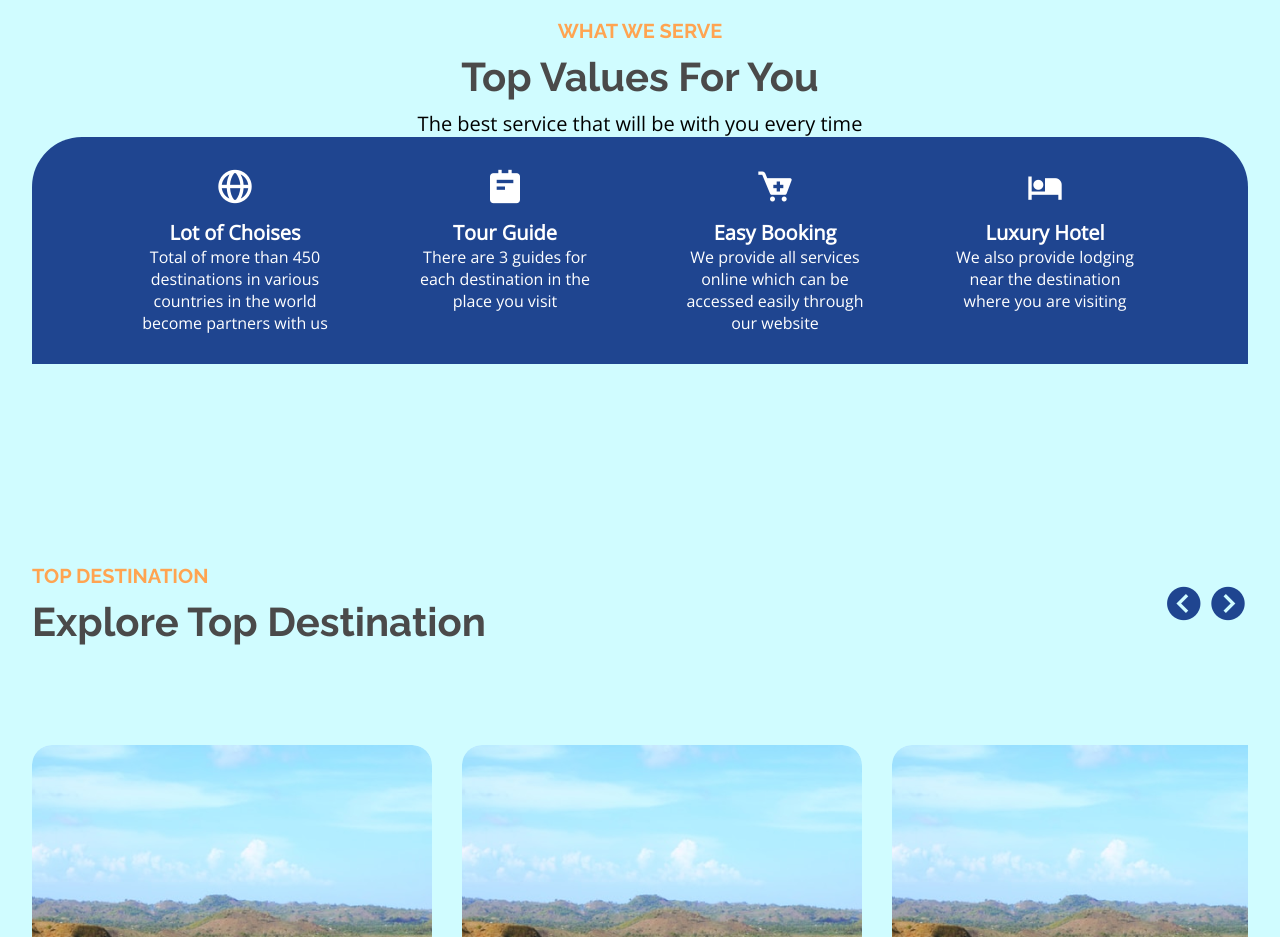
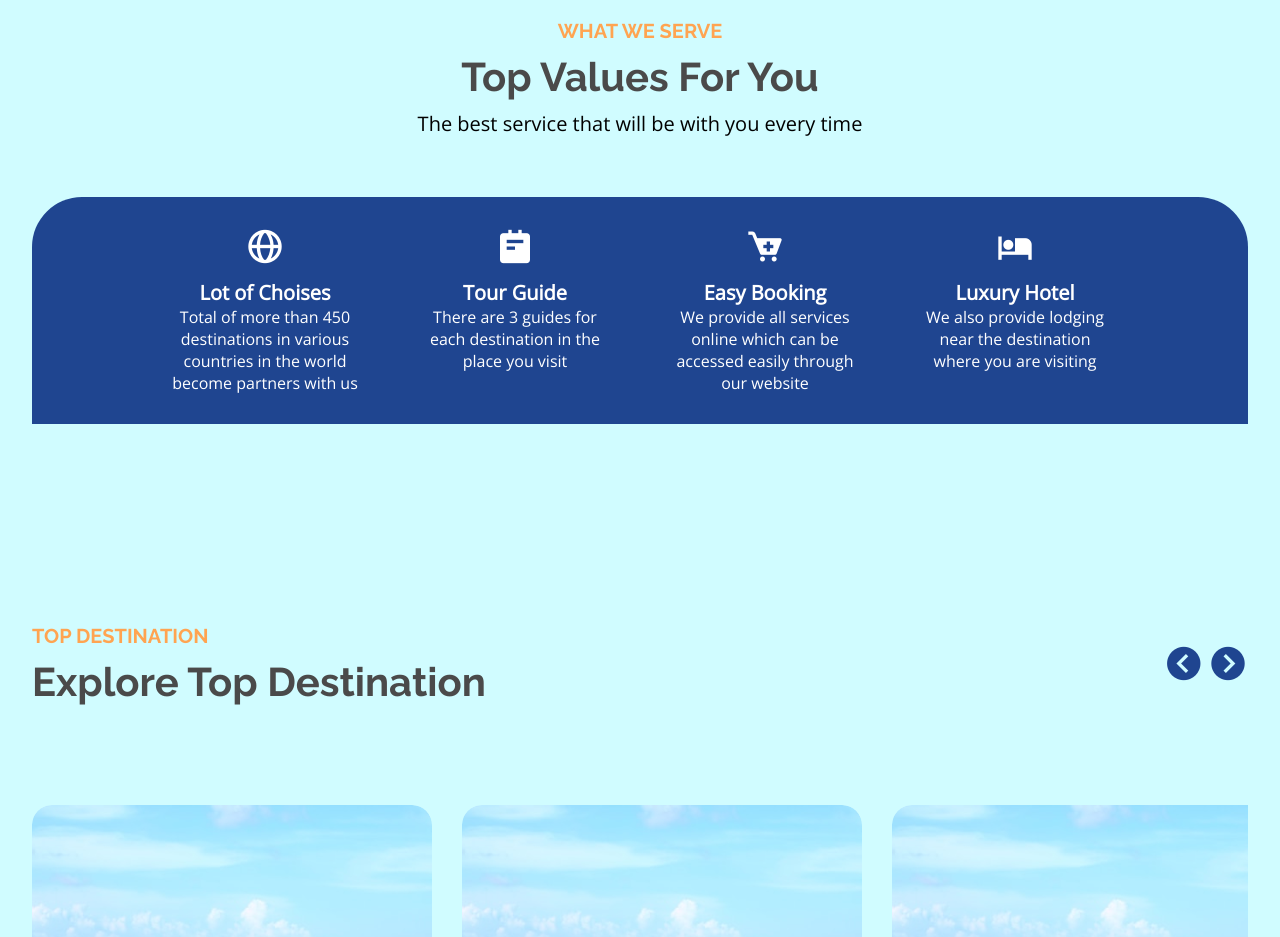
Before and after one commit to ranggasuryap15/touravel, a plain HTML site: page index.html in a window 1280 px wide. Shown: the part 1480-2417 px from the top of the page. Drawn offline with nearby package versions, Linux system fonts and the light colour scheme.

Commit message:
memperbaiki service section

```diff
--- a/assets/css/style.css
+++ b/assets/css/style.css
@@ -292,8 +292,8 @@ section {
     display: flex;
     justify-content: center;
     flex-wrap: wrap;
-    gap: 20px;
     border-radius: 50px 50px 0 0;
+    margin-top: 60px;
 }
 
 .row2 .box-service {
```
